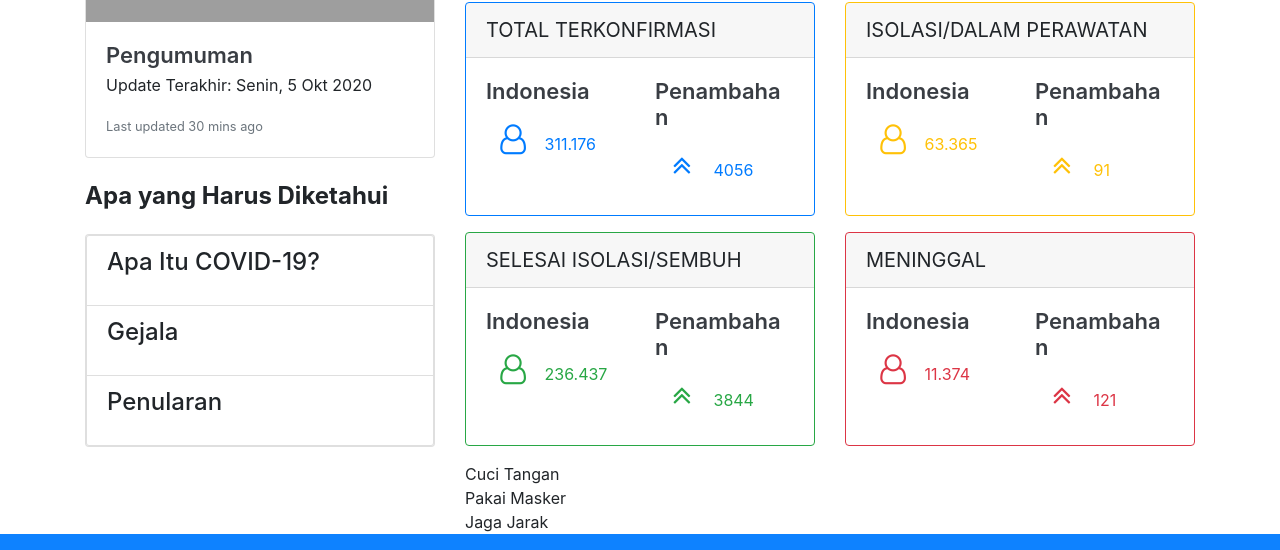
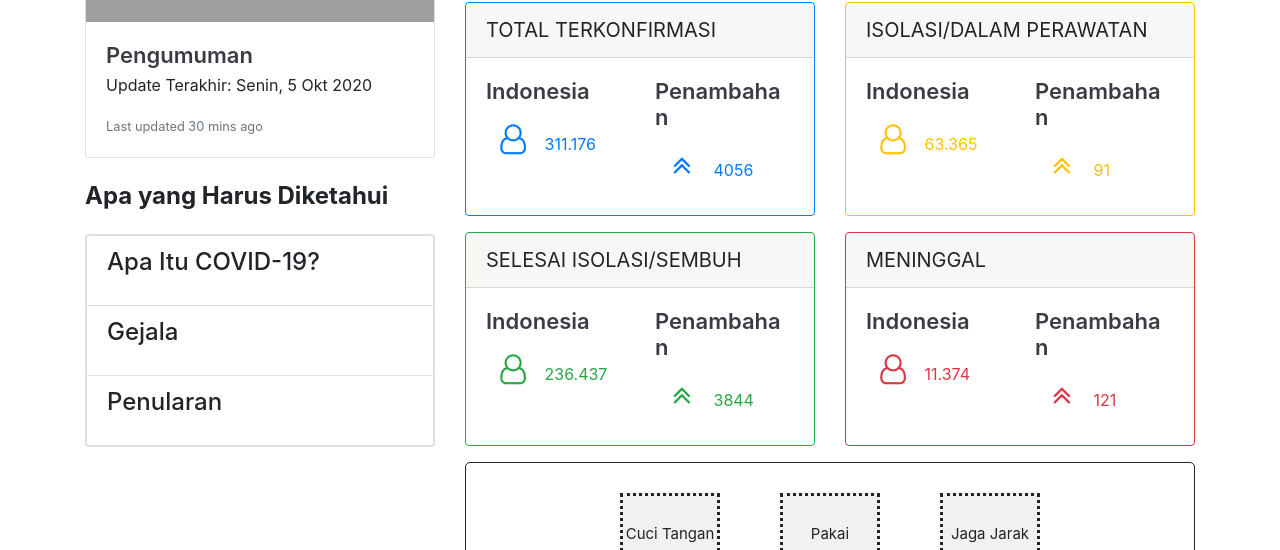
Before and after one commit to Deprasny/covid19-indonesia, a plain HTML site: page index.html in a window 1280 px wide. Shown: the part 402-952 px from the top of the page. Drawn offline with Linux system fonts and the light colour scheme; grey boxes are pictures that could not be loaded.

Commit message:
Update pertemuan3-dashboard-covid-19.css
update css 1

```diff
--- a/pertemuan3-dashboard-covid-19.css
+++ b/pertemuan3-dashboard-covid-19.css
@@ -1,3 +1,4 @@
+
 .card-header {
   font-size: 20px;
 }
@@ -20,7 +21,34 @@
     }
   }
 
+.col-lg-8 {
+  padding-bottom: 50px;
+}
+
   html,
   body {
     height: 100%;
   }
+  .flex-container {
+    display: flex;
+    justify-content: center;
+    border-style: solid;
+    border-width: 1px;
+    border-radius: 5px;
+  }
+
+  .flex-container > div {
+    background-color: #f1f1f1;
+    width: 100px;
+    margin: 30px;
+    text-align: center;
+    line-height: 75px;
+    font-size: 15px;
+    border-style: dotted;
+  }
+
+  @media only screen and (max-width: 600px) {
+    body {
+      background-color: lightblue;
+    }
+  }
```
